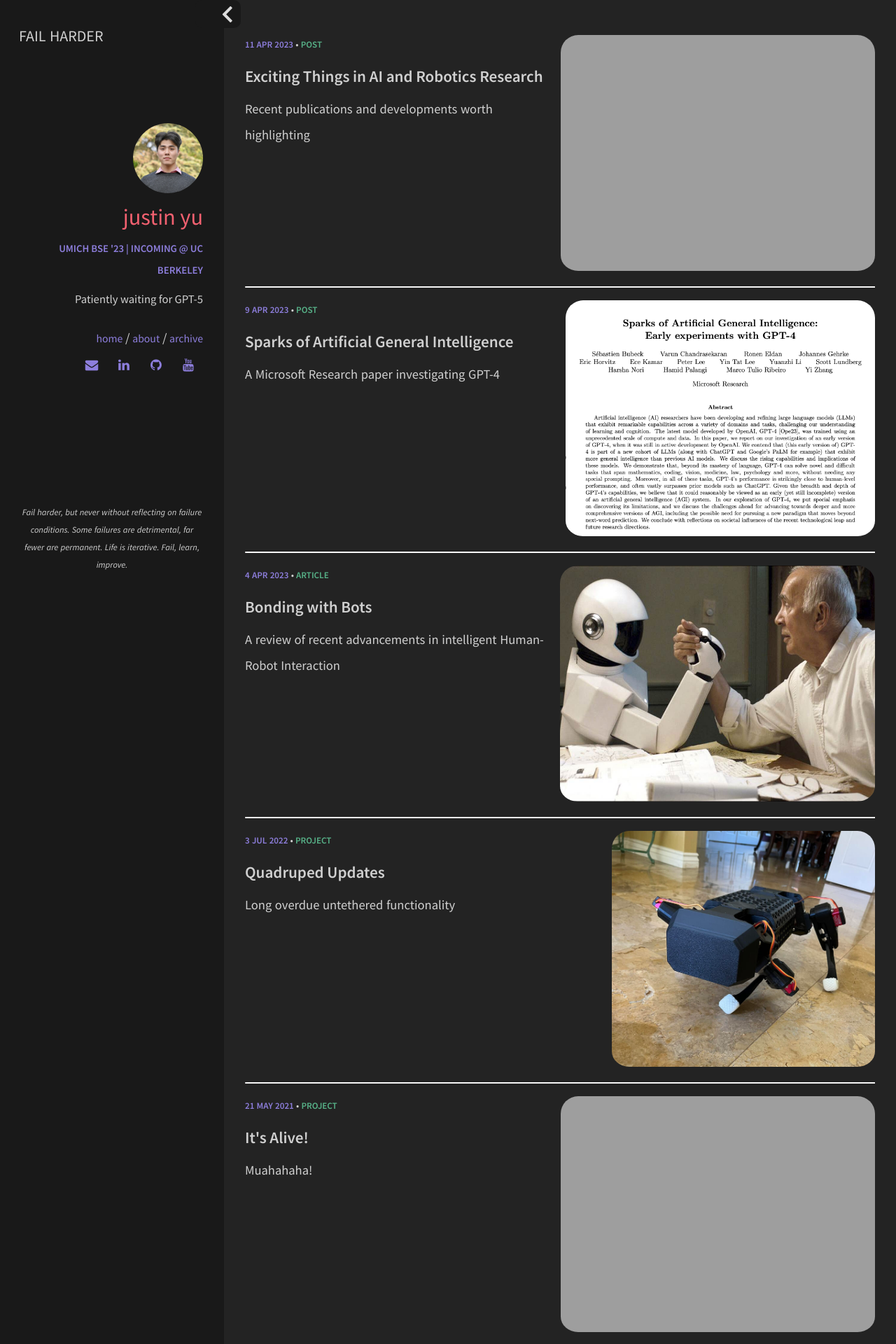
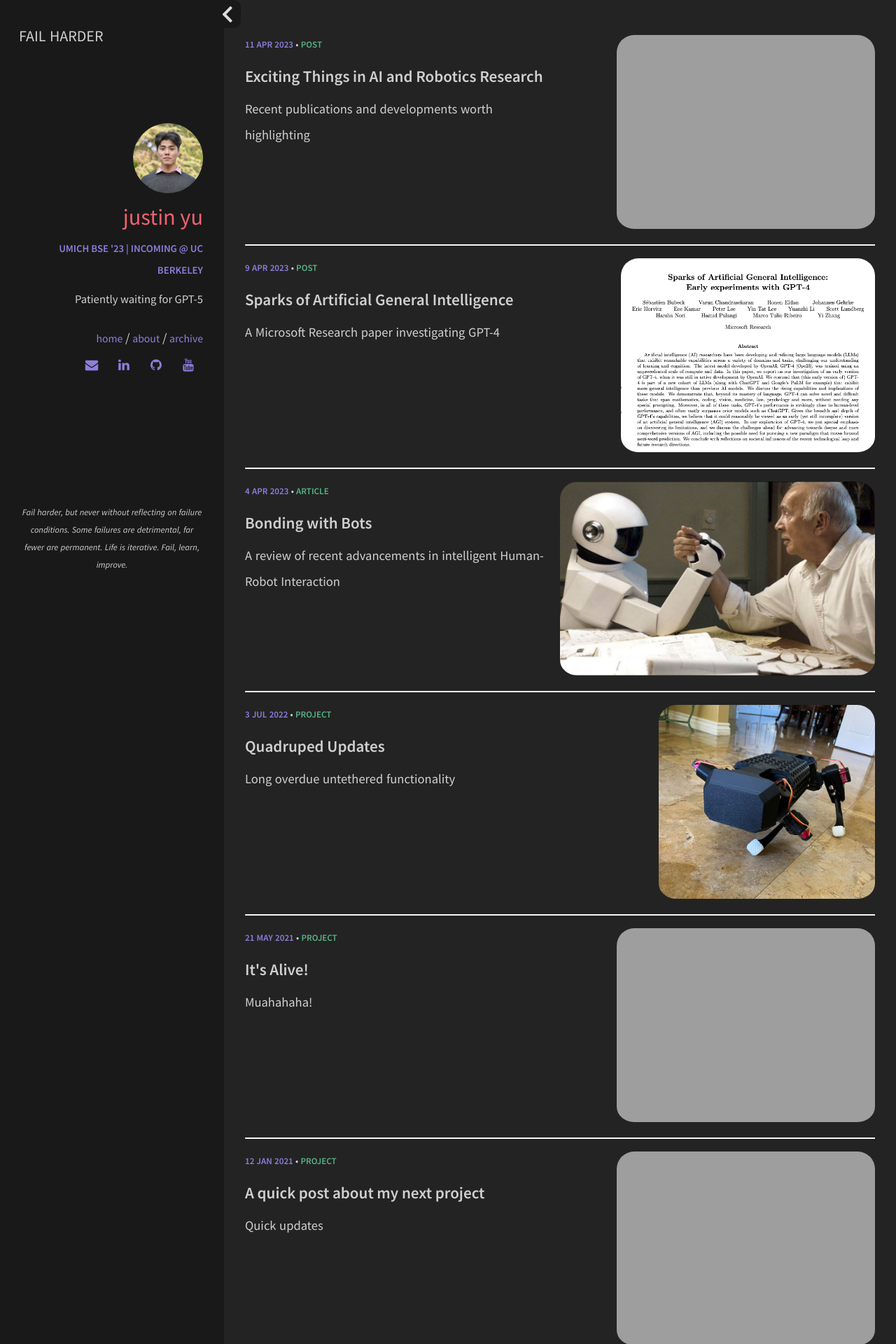
Before and after one commit to uynitsuj/uynitsuj.github.io, a Jekyll site: the page built from index.html, in a window 1280 px wide. Shown: the top 1920 px of the page at 70% size. Built offline with Jekyll 4.4.1, drawn with Linux system fonts in a browser that asks for light colours.

Commit message:
resize post images

```diff
--- a/_layouts/post_listing.html
+++ b/_layouts/post_listing.html
@@ -57,7 +57,7 @@
 
     <div class="col m6" style="float:right">{% if post.image %}
       <img align="right" class="hidden-md" style="margin-left:10px;border-radius:25px;padding-bottom:3px"
-        src="{{ site.url }}/img/{{ post.image }}" alt="{{ site.url }}/img/{{ post.image }}" height="340">
+        src="{{ site.url }}/img/{{ post.image }}" alt="{{ site.url }}/img/{{ post.image }}" height="280">
       {% endif %}
     </div>
 </section>
```
